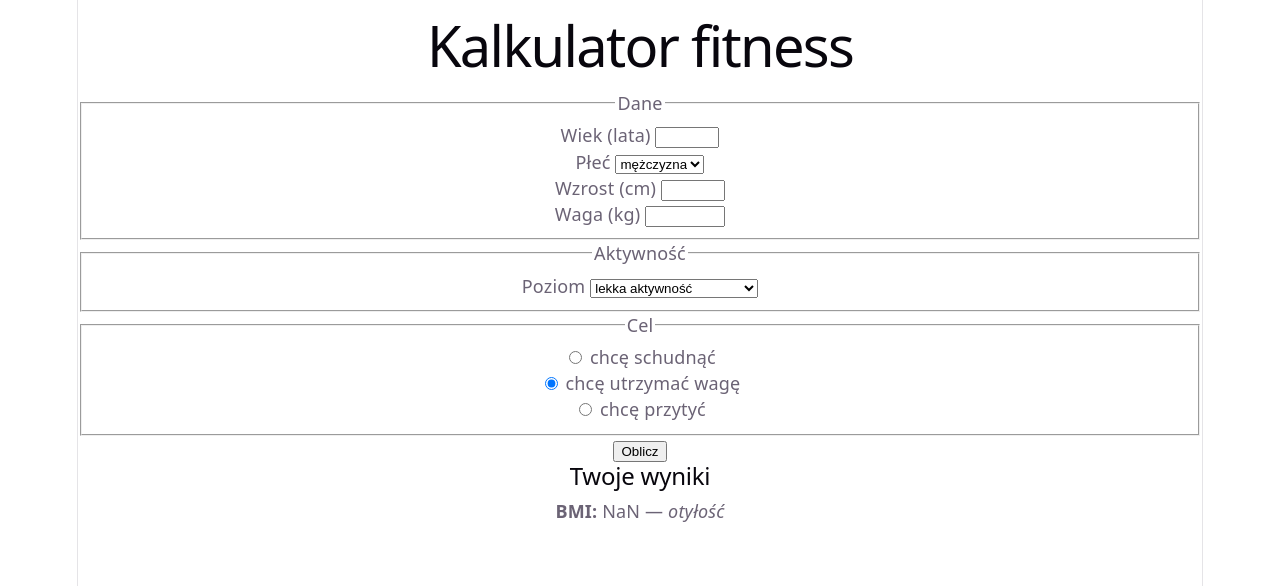
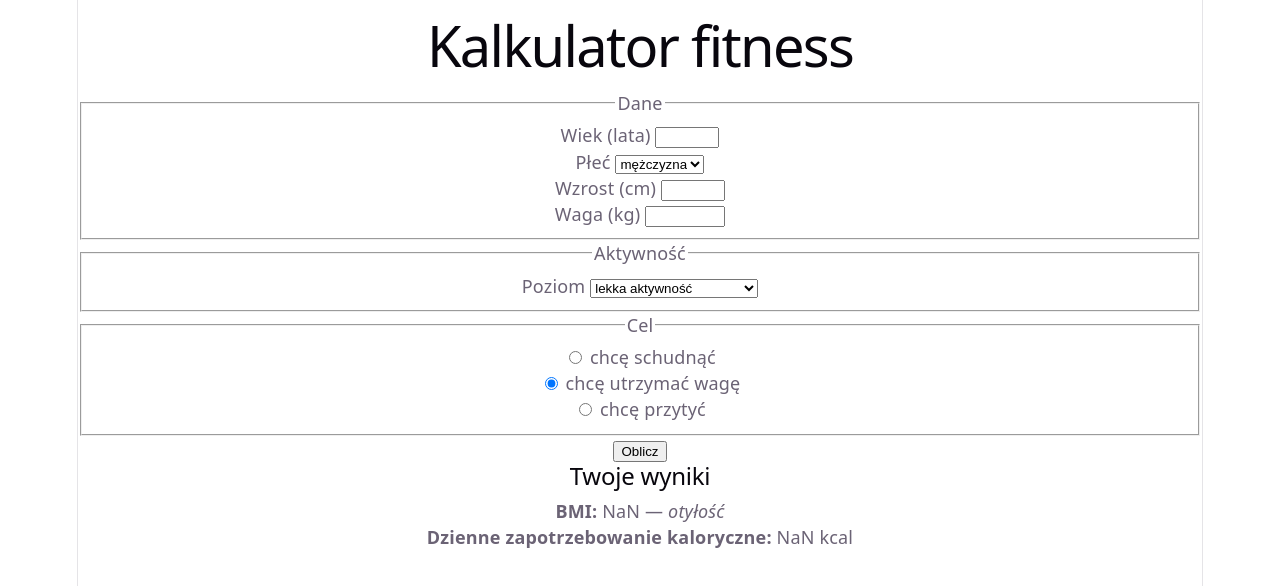
Before and after one commit to greniu385/kalkulatorfitness, a React (Vite) app: page / in a window 1280 px wide. Both pictures are taken after a click on the button "Oblicz". Shown: the top 586 px of the page. Built offline with nearby package versions, Linux system fonts and the light colour scheme.

Commit message:
wyswietl dzienne zapotrzebowanie kaloryczne
Co-Authored-By: Claude Sonnet 4.6 <noreply@anthropic.com>

```diff
--- a/src/App.jsx
+++ b/src/App.jsx
@@ -141,6 +141,9 @@ function App() {
           <p>
             <strong>BMI:</strong> {wyniki.bmi} — <em>{wyniki.kategoria}</em>
           </p>
+          <p>
+            <strong>Dzienne zapotrzebowanie kaloryczne:</strong> {wyniki.kcal} kcal
+          </p>
         </section>
       )}
     </>
```
